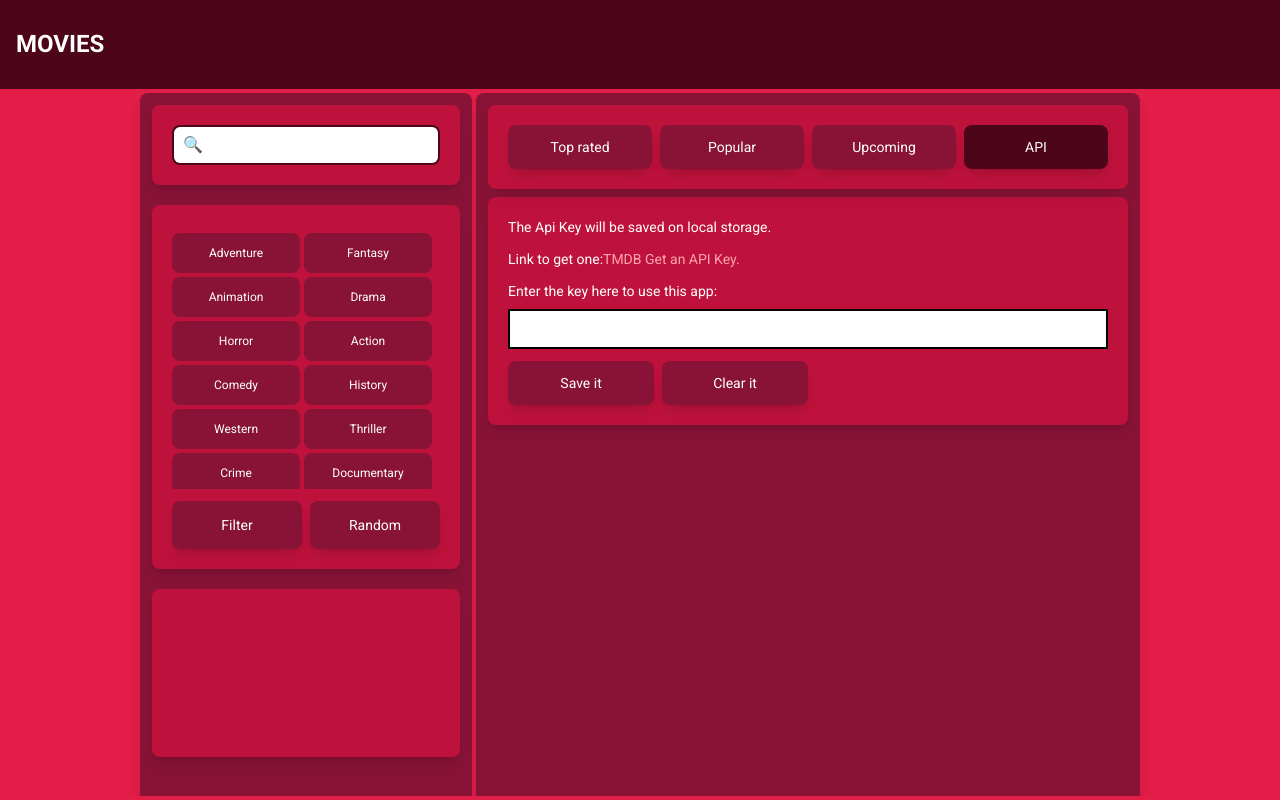
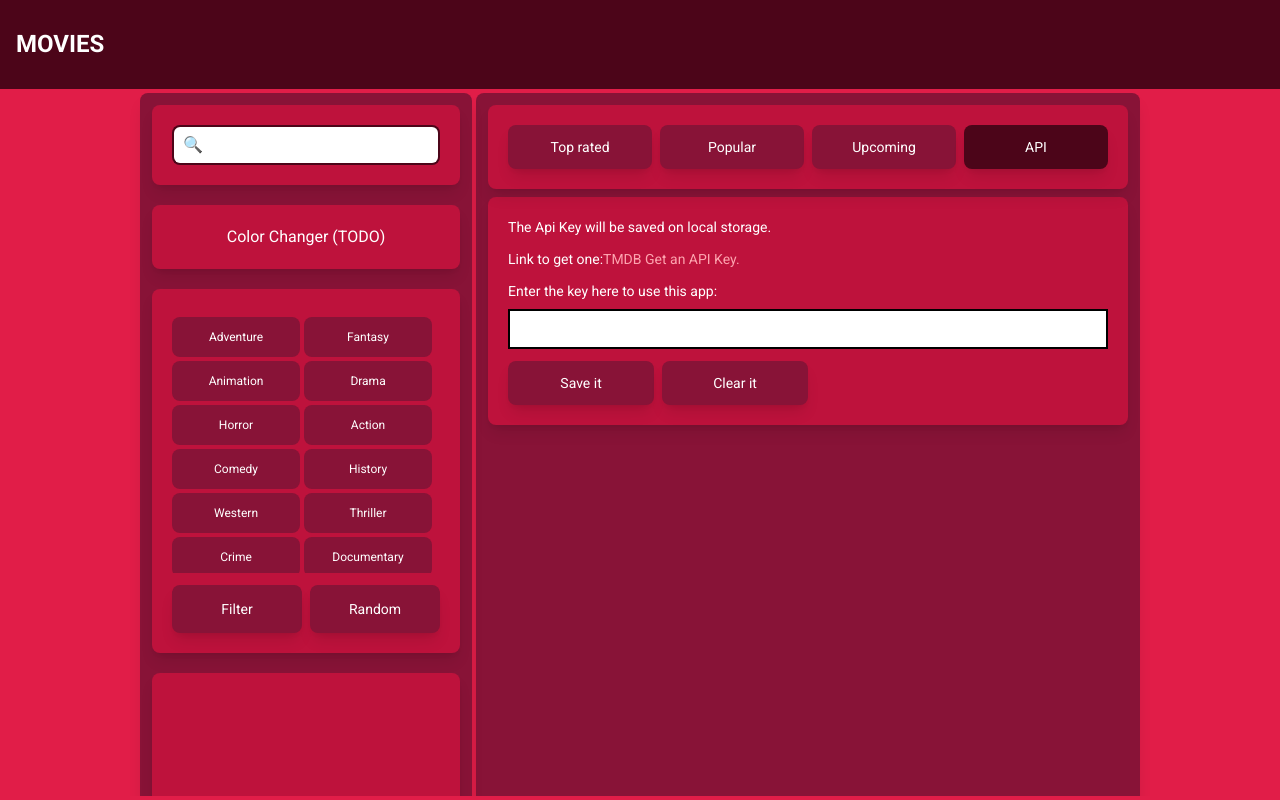
Before and after one commit to leobez/cinelog, a React (Vite) app: page /api in a window 1280 px wide. Built offline with nearby package versions, Linux system fonts and the light colour scheme; no server answers.

Commit message:
progress on css

```diff
--- a/src/components/Sidebar/Sidebar.tsx
+++ b/src/components/Sidebar/Sidebar.tsx
@@ -15,6 +15,10 @@ const Sidebar = () => {
 
                 <div className="justify-center items-center flex p-5 bg-rose-700 rounded-lg shadow-lg">
                     <Searchbar/>
+                </div>
+
+                <div className="p-5 bg-rose-700 rounded-lg shadow-lg text-white">
+                    Color Changer (TODO)
                 </div>
 
                 <div className="p-5 bg-rose-700 rounded-lg shadow-lg">
--- a/src/pages/Home.tsx
+++ b/src/pages/Home.tsx
@@ -1,4 +1,4 @@
-import { useContext, useEffect, useState} from "react";
+import { useContext, useEffect} from "react";
 import MovieContext, { MovieContextType } from "../context/MovieContext";
 import MovieList from "../components/MovieList";
 import Loading from "../components/Loading";
```
Also changed, not shown: todo.txt.
